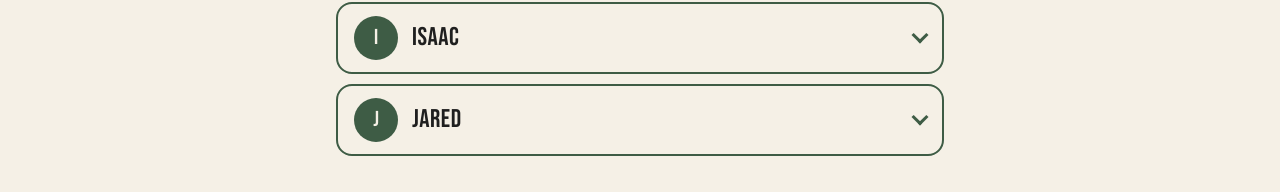
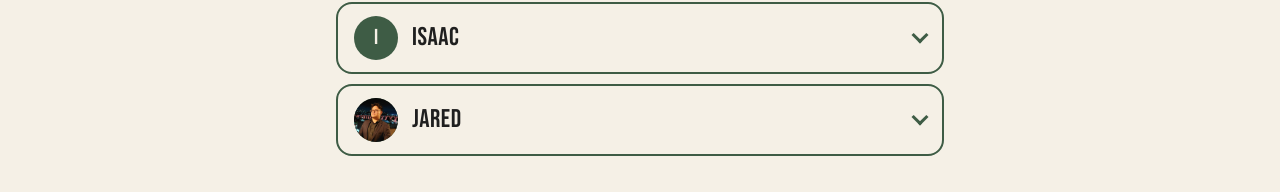
Before and after one commit to luzysalstudios-sketch/enviados-costarica, a plain HTML site: page index.html in a window 1280 px wide. Shown: the part 2831-3023 px from the top of the page. Drawn offline with Linux system fonts and the light colour scheme.

Commit message:
Integrantes: foto de Jared
Co-Authored-By: Claude Opus 5.5 <noreply@anthropic.com>

```diff
--- a/index.html
+++ b/index.html
@@ -760,7 +760,7 @@
           "Pero con la ayuda de Dios y sometida a su voluntad, espero que Él use mi vida para ser testimonio y bendición para ellos."
         ]
       },
-      // Isaac: falta su foto. Jared: falta su foto y su descripción
+      // Isaac: falta su foto. Jared: falta su descripción
       {
         nombre: "Isaac",
         foto: "",
@@ -774,7 +774,7 @@
           "Para compartir el evangelio de Cristo con jóvenes y adolescentes que están pasando por el proceso de cambios propio de su edad. Hoy, en todo el mundo, hace falta aconsejarlos y guiarlos a buscar a Cristo, que es quien llena nuestras almas."
         ]
       },
-      { nombre: "Jared", descripcion: "Descripción", foto: "" },
+      { nombre: "Jared", descripcion: "Descripción", foto: "assets/jared.jpg" },
       // Oculto por ahora (no va). Para volver a mostrarlo, quita las dos barras:
       // { nombre: "Karlita", descripcion: "", foto: "" }
     ];
```
Also changed, not shown: assets/jared.jpg (added).
